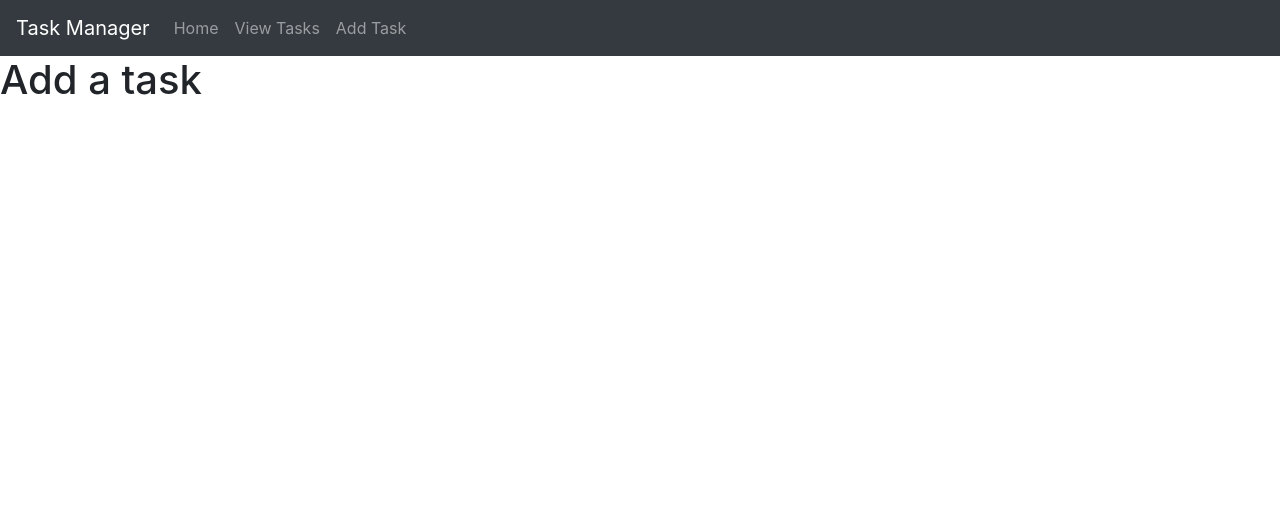
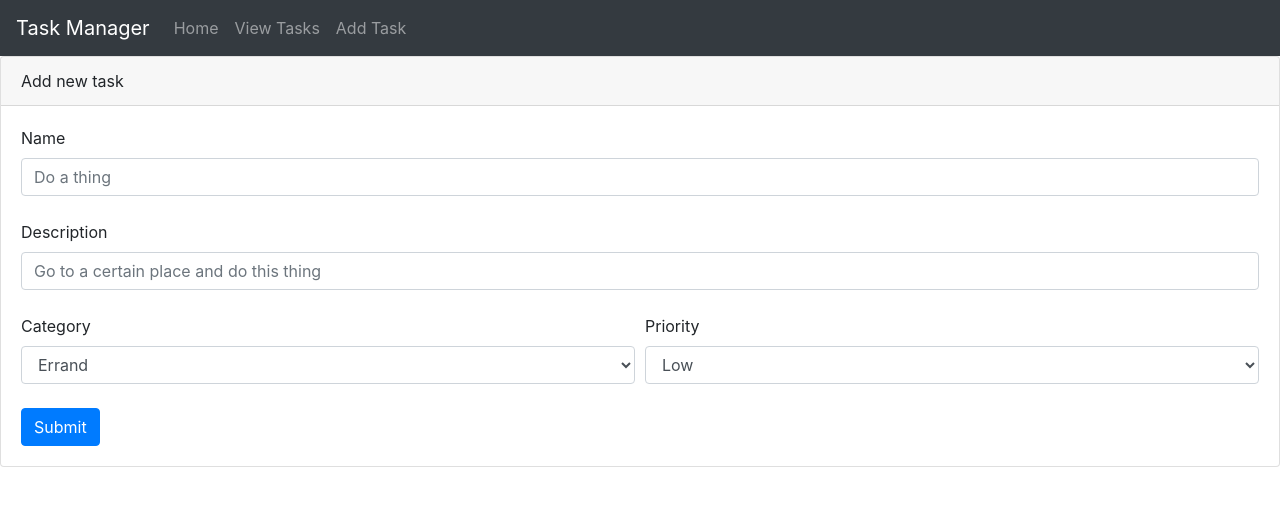
Before and after one commit to RyanClinton777/Task-List, a React (Create React App) app: page /Tasks/Add in a window 1280 px wide. Shown: the top 506 px of the page. Built offline with nearby package versions, Linux system fonts and the light colour scheme.

Commit message:
Set up the 'task_create' form. Currently just creates an alert De-nested category and removed deadline from the 'schema' that the app expects to be in place.

```diff
--- a/src/components/task_create.js
+++ b/src/components/task_create.js
@@ -1,11 +1,117 @@
 import React from 'react';
+//Import bootstrap elements
+import Card from "react-bootstrap/Card";
+import Form from "react-bootstrap/Form";
+import Button from "react-bootstrap/Button";
+import Col from 'react-bootstrap/Col';
 
+//This component is used for creating new tasks
 export class Task_Create extends React.Component {
+
+  //Define state variables and call constructor of super class
+  constructor() {
+    //Call constructor of parent class
+    super();
+
+    //Bind our event handler functions to this object
+    //Just a weird thing you have to do to prevent errors
+    this.onSubmit = this.onSubmit.bind(this);
+    this.onChange = this.onChange.bind(this);
+
+    this.isSubmitted = false;
+
+    //state is inherited from the Component class, so we don't need to define it
+    //Default values on some, date_added is added on submit.
+    this.state = {
+      Name: "",
+      Description: "",
+      Priority: "Priority",
+      Category: "Errand",
+      Status: "Incomplete",
+      Date_Added: "",
+    };
+  }
+
+  //This method is used to update states dynamically whenever a form element is changed.
+  //adapted from https://medium.com/@katestamas/dynamically-update-states-in-react-7558287e5fb9
+  onChange(event) {
+    //Get the "name" attribute of the element that triggered this event
+    //We manually set the name attribute on each form, making sure they match the state variable names
+    const key = event.target.name;
+    //Value from the input
+    const value = event.target.value;
+
+    //We use square brackets to insert a computed property in JS
+    //Basically this allows us to use a variable to dynamically specify a property, since we don't know which one we are using here.
+    //E.g. when the Description field is changed, this will be {Description: value} etc.
+    console.log({ [key]: value });
+
+    //Note setState is asynchronous, must use callback if we need to use state right after it has been changed, or the code will execute before the change has occurred.
+    this.setState({ [key]: value });
+  }
+
+  //called when the submit button is pressed
+  onSubmit(event) {
+    //Prevents certain issues, like this method being called multiple times.
+    event.preventDefault();
+
+    //Set date added on successful submit
+    this.setState({ Date_Added: new Date() }, () => {
+      //Do this inside a callback method to ensure that the state-change has occurred.
+      alert("Task Submitted:\n " + this.state.Name
+        + "\n " + this.state.Description
+        + "\n " + this.state.Priority
+        + "\n " + this.state.Category
+        + "\n " + this.state.Status
+        + "\n " + this.state.Date_Added
+      );
+    });
+  }
+
   render() {
     return (
-      <div>
-        <h1>Add a task</h1>
-      </div>
+      // Surround with a card for easy padding
+      <Card>
+        <Card.Header>Add new task</Card.Header>
+        <Card.Body>
+          <Form onSubmit={this.onSubmit}>
+            {/* Name */}
+            <Form.Label>Name</Form.Label>
+            <Form.Control onChange={this.onChange} name="Name" placeholder="Do a thing" />
+            <br />
+            {/* Description */}
+            <Form.Label>Description</Form.Label>
+            <Form.Control onChange={this.onChange} name="Description" placeholder="Go to a certain place and do this thing" />
+            <br />
+            {/* Row with Category and Priority */}
+            <Form.Row>
+              <Col>
+                <Form.Label>Category</Form.Label>
+                {/* select is the react BS Form class for drop-down menus */}
+                <Form.Control onChange={this.onChange} name="Category" as="select" defaultValue="Errand">
+                  <option>Errand</option>
+                  <option>Personal</option>
+                  <option>Professional</option>
+                  <option>Health</option>
+                </Form.Control>
+              </Col>
+              <Col>
+                <Form.Label>Priority</Form.Label>
+                <Form.Control onChange={this.onChange} name="Priority" as="select" defaultValue="Errand">
+                  <option>Low</option>
+                  <option>Medium</option>
+                  <option>High</option>
+                </Form.Control>
+              </Col>
+            </Form.Row>
+            <br />
+            {/* Submit button */}
+            <Button variant="primary" type="submit">
+              Submit
+  </Button>
+          </Form>
+        </Card.Body>
+      </Card>
     );
   }
 }
--- a/src/components/task_item.js
+++ b/src/components/task_item.js
@@ -36,13 +36,10 @@ export class TaskItem extends React.Component {
                 <b>Priority:</b> {this.props.task.Priority}
               </Card.Text>
               <Card.Text>
-                <b>Category:</b> {this.props.task.Category.Name}
+                <b>Category:</b> {this.props.task.Category}
               </Card.Text>
               <Card.Text>
                 <b>Date Added:</b> {this.props.task.Date_Added}
-              </Card.Text>
-              <Card.Text>
-                <b>Deadline:</b> {this.props.task.Date_End}
               </Card.Text>
 
               <Button variant="primary" href="#"> Toggle Complete </Button>
```
Also changed, not shown: 1 other file (tests, documents, lock files or other folders).
